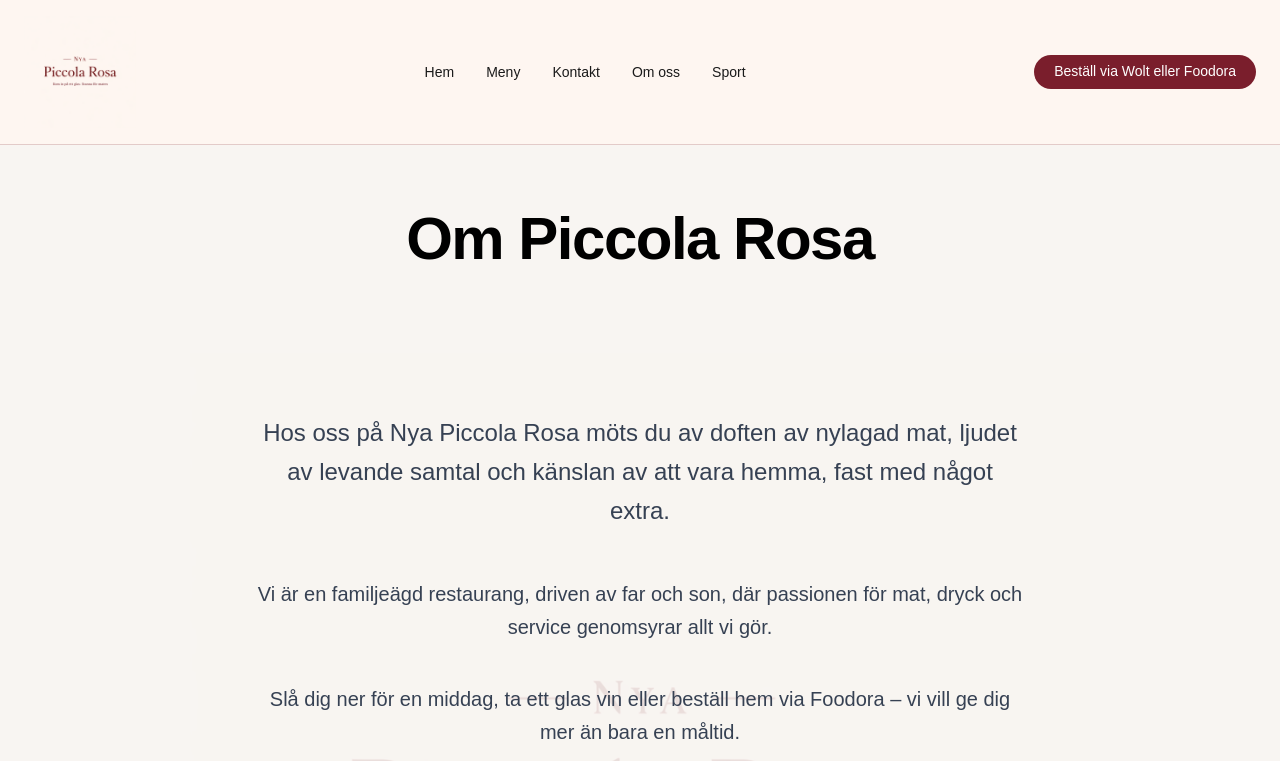
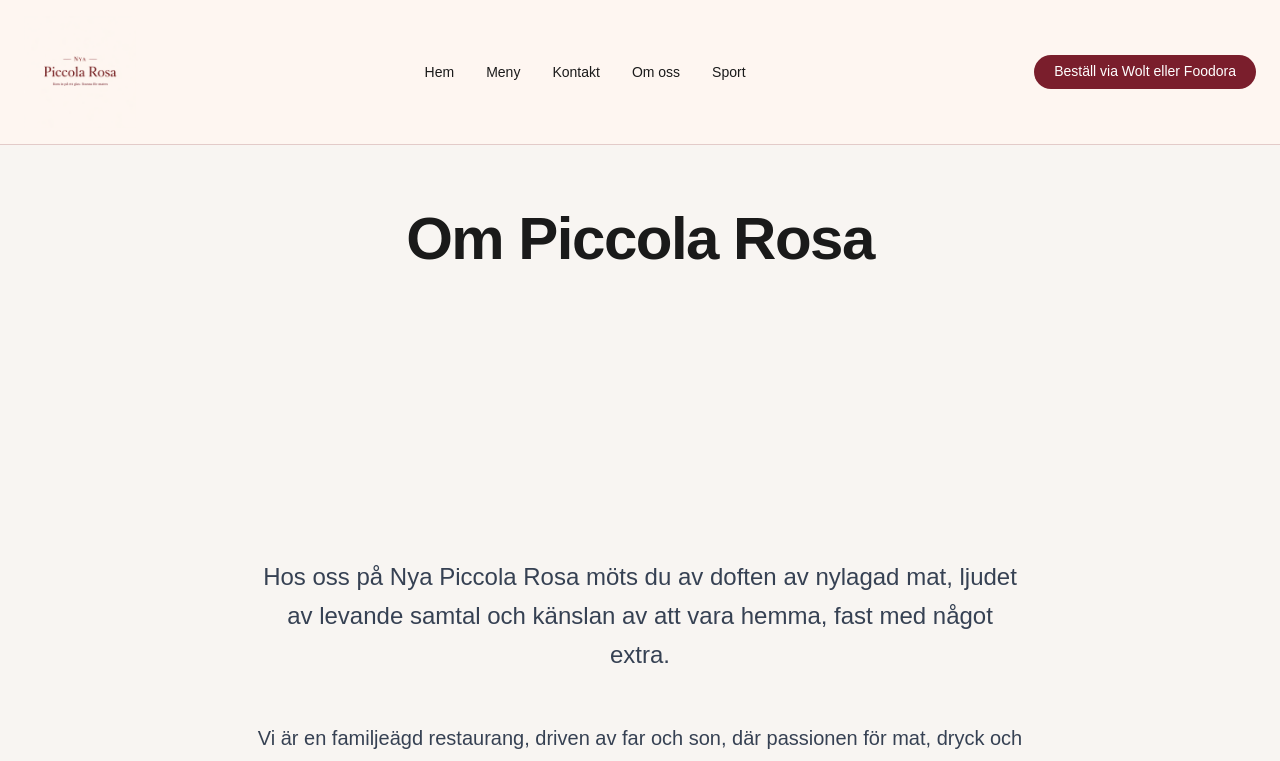
Before and after one commit to OggyOggelito/piccola-rosa-website, a Next.js app: page /om-oss in a window 1280 px wide. Shown: the top 761 px of the page. Built offline with nearby package versions, Linux system fonts and the light colour scheme.

Commit message:
Still fixing about us style

```diff
--- a/src/app/om-oss/page.jsx
+++ b/src/app/om-oss/page.jsx
@@ -1,23 +1,35 @@
-import HomeAbout from "../sections/HomeAbout";
+export default function HomeAbout() {
+  return (
+    <section className="px-6 pt-10 md:pt-16 pb-24 max-w-5xl mx-auto text-center relative z-10">
+      {/* Heading */}
+      <div className="mb-32 md:mb-44">
+        <h2 className="text-4xl md:text-6xl font-bold tracking-tight">
+          Om Piccola Rosa
+        </h2>
+      </div>
 
-export default function AboutPage() {
-  return (
-    <main className="relative bg-[#F8F5F2] text-black overflow-hidden">
-      {/* Background Logo */}
-      <div className="absolute inset-0 flex flex-col items-center pointer-events-none pt-44 md:pt-52">
-        <img
-          src="/images/nya_piccola_rosa.png"
-          alt="Background Logo"
-          className="w-[520px] md:w-[900px] opacity-[0.10] blur-[0.5px] object-contain"
-        />
+      {/* Content below logo */}
+      <div className="pt-20 md:pt-28">
+        <p className="text-gray-700 text-lg md:text-2xl mb-12 leading-relaxed max-w-3xl mx-auto">
+          Hos oss på Nya Piccola Rosa möts du av doften av nylagad mat,
+          ljudet av levande samtal och känslan av att vara hemma, fast med
+          något extra.
+        </p>
+
+        <p className="text-gray-700 text-lg md:text-xl mb-10 leading-relaxed max-w-3xl mx-auto">
+          Vi är en familjeägd restaurang, driven av far och son, där
+          passionen för mat, dryck och service genomsyrar allt vi gör.
+        </p>
+
+        <p className="text-gray-700 text-lg md:text-xl mb-12 leading-relaxed max-w-3xl mx-auto">
+          Slå dig ner för en middag, ta ett glas vin eller beställ hem via
+          Foodora – vi vill ge dig mer än bara en måltid.
+        </p>
+
+        <p className="text-[#7A1E2C] text-xl md:text-2xl font-medium mt-6">
+          Välkommen in till din lokala kvarterskrog.
+        </p>
       </div>
-      <div className="relative z-10">
-        {/* Existing About content */}
-        <HomeAbout />
-
-        {/* Extra spacer to match layout rhythm */}
-        <div className="h-20" />
-      </div>
-    </main>
+    </section>
   );
 }
--- a/src/app/sections/HomeAbout.tsx
+++ b/src/app/sections/HomeAbout.tsx
@@ -1,25 +1,35 @@
 export default function HomeAbout() {
   return (
-    <section className="px-6 pt-10 md:pt-16 pb-24 max-w-4xl mx-auto text-center relative z-10">
-      <h2 className="text-4xl md:text-6xl font-bold mb-24 md:mb-36 tracking-tight">
+    <section className="px-6 pt-10 md:pt-16 pb-24 max-w-5xl mx-auto text-center relative z-10">
+      {/* Heading */}
+      <div className="mb-32 md:mb-44">
+        <h2 className="text-4xl md:text-6xl font-bold tracking-tight">
           Om Piccola Rosa
         </h2>
+      </div>
 
+      {/* Content below logo */}
+      <div className="pt-20 md:pt-28">
         <p className="text-gray-700 text-lg md:text-2xl mb-12 leading-relaxed max-w-3xl mx-auto">
-        Hos oss på Nya Piccola Rosa möts du av doften av nylagad mat, ljudet av levande samtal och känslan av att vara hemma, fast med något extra.
+          Hos oss på Nya Piccola Rosa möts du av doften av nylagad mat,
+          ljudet av levande samtal och känslan av att vara hemma, fast med
+          något extra.
         </p>
 
         <p className="text-gray-700 text-lg md:text-xl mb-10 leading-relaxed max-w-3xl mx-auto">
-        Vi är en familjeägd restaurang, driven av far och son, där passionen för mat, dryck och service genomsyrar allt vi gör.
+          Vi är en familjeägd restaurang, driven av far och son, där
+          passionen för mat, dryck och service genomsyrar allt vi gör.
         </p>
 
         <p className="text-gray-700 text-lg md:text-xl mb-12 leading-relaxed max-w-3xl mx-auto">
-        Slå dig ner för en middag, ta ett glas vin eller beställ hem via Foodora – vi vill ge dig mer än bara en måltid.
+          Slå dig ner för en middag, ta ett glas vin eller beställ hem via
+          Foodora – vi vill ge dig mer än bara en måltid.
         </p>
 
         <p className="text-[#7A1E2C] text-xl md:text-2xl font-medium mt-6">
           Välkommen in till din lokala kvarterskrog.
         </p>
+      </div>
     </section>
   );
 }
--- a/src/app/sections/HomeHero.tsx
+++ b/src/app/sections/HomeHero.tsx
@@ -1,5 +1,35 @@
-import Hero from "../components/Hero";
+export default function HomeAbout() {
+  return (
+    <section className="px-6 pt-10 md:pt-16 pb-24 max-w-5xl mx-auto text-center relative z-10">
+      {/* Heading */}
+      <div className="mb-32 md:mb-44">
+        <h2 className="text-4xl md:text-6xl font-bold tracking-tight">
+          Om Piccola Rosa
+        </h2>
+      </div>
 
-export default function HomeHero() {
-  return <Hero />;
+      {/* Content below logo */}
+      <div className="pt-20 md:pt-28">
+        <p className="text-gray-700 text-lg md:text-2xl mb-12 leading-relaxed max-w-3xl mx-auto">
+          Hos oss på Nya Piccola Rosa möts du av doften av nylagad mat,
+          ljudet av levande samtal och känslan av att vara hemma, fast med
+          något extra.
+        </p>
+
+        <p className="text-gray-700 text-lg md:text-xl mb-10 leading-relaxed max-w-3xl mx-auto">
+          Vi är en familjeägd restaurang, driven av far och son, där
+          passionen för mat, dryck och service genomsyrar allt vi gör.
+        </p>
+
+        <p className="text-gray-700 text-lg md:text-xl mb-12 leading-relaxed max-w-3xl mx-auto">
+          Slå dig ner för en middag, ta ett glas vin eller beställ hem via
+          Foodora – vi vill ge dig mer än bara en måltid.
+        </p>
+
+        <p className="text-[#7A1E2C] text-xl md:text-2xl font-medium mt-6">
+          Välkommen in till din lokala kvarterskrog.
+        </p>
+      </div>
+    </section>
+  );
 }
--- a/src/app/sections/HomeMenuPreview.tsx
+++ b/src/app/sections/HomeMenuPreview.tsx
@@ -1,17 +1,35 @@
-<section className="px-6 pt-10 md:pt-16 pb-24 max-w-4xl mx-auto text-center relative z-10">
-  <h2 className="text-4xl md:text-6xl font-bold mb-24 md:mb-36 tracking-tight">
+export default function HomeAbout() {
+  return (
+    <section className="px-6 pt-10 md:pt-16 pb-24 max-w-5xl mx-auto text-center relative z-10">
+      {/* Heading */}
+      <div className="mb-32 md:mb-44">
+        <h2 className="text-4xl md:text-6xl font-bold tracking-tight">
           Om Piccola Rosa
         </h2>
+      </div>
+
+      {/* Content below logo */}
+      <div className="pt-20 md:pt-28">
         <p className="text-gray-700 text-lg md:text-2xl mb-12 leading-relaxed max-w-3xl mx-auto">
-    Välkommen till Piccola Rosa, en liten pärla av italiensk mat och kultur mitt i stadens hjärta.
+          Hos oss på Nya Piccola Rosa möts du av doften av nylagad mat,
+          ljudet av levande samtal och känslan av att vara hemma, fast med
+          något extra.
         </p>
+
         <p className="text-gray-700 text-lg md:text-xl mb-10 leading-relaxed max-w-3xl mx-auto">
-    Vi är stolta över att erbjuda autentiska smaker från Italien, tillagade med kärlek och de finaste råvarorna.
+          Vi är en familjeägd restaurang, driven av far och son, där
+          passionen för mat, dryck och service genomsyrar allt vi gör.
         </p>
+
         <p className="text-gray-700 text-lg md:text-xl mb-12 leading-relaxed max-w-3xl mx-auto">
-    Oavsett om du är sugen på en snabb lunch eller en lång middag med vänner, har vi något för alla tillfällen.
+          Slå dig ner för en middag, ta ett glas vin eller beställ hem via
+          Foodora – vi vill ge dig mer än bara en måltid.
         </p>
+
         <p className="text-[#7A1E2C] text-xl md:text-2xl font-medium mt-6">
-    Välkommen in och upptäck smaken av Italien hos Piccola Rosa!
+          Välkommen in till din lokala kvarterskrog.
         </p>
+      </div>
     </section>
+  );
+}
```
Lines whose indentation alone changed are shown as unchanged.
